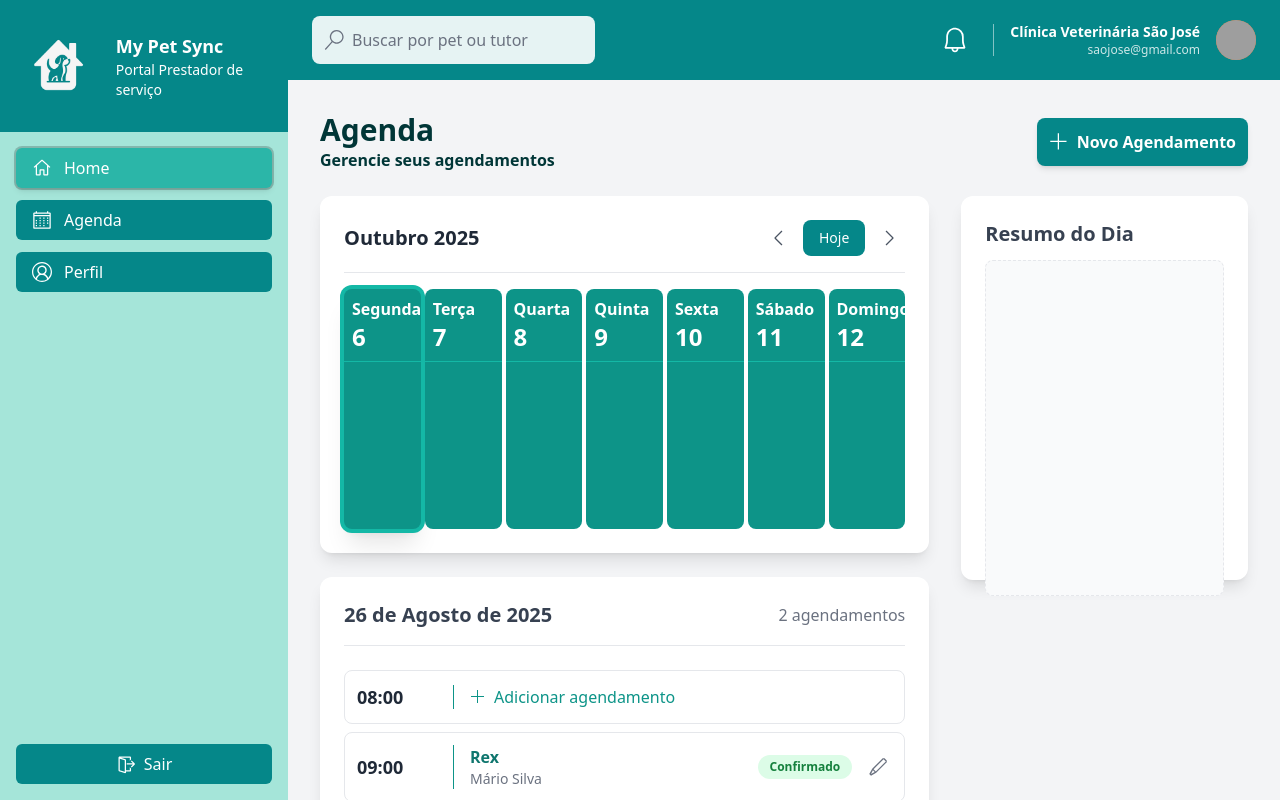
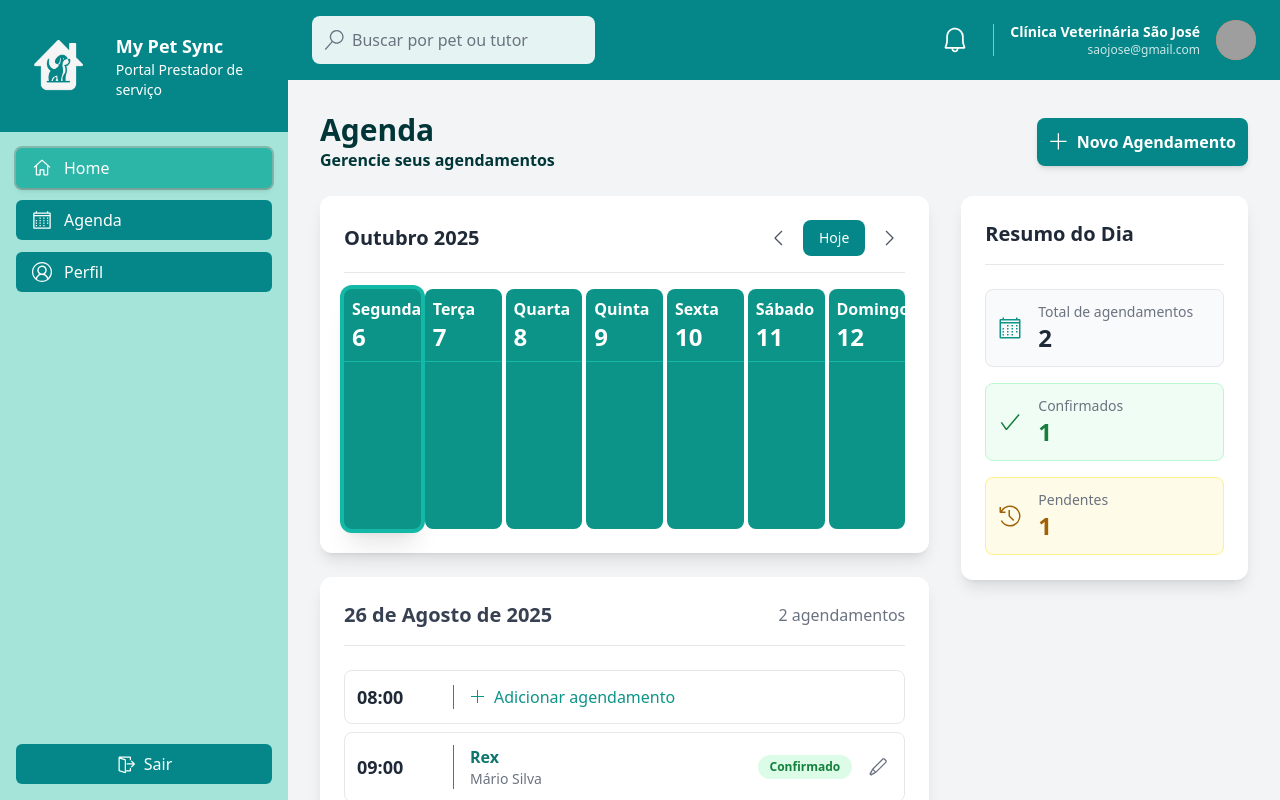
Before and after one commit to GustavoZanardi15/MyPetSync-FrontEnd, a React (Vite) app in the folder FrontEndWeb/: page /agenda in a window 1280 px wide. Built offline with nearby package versions, Linux system fonts and the light colour scheme; grey boxes are pictures that could not be loaded.

Commit message:
feat(agenda): integrar DailySummary e remover placeholder da coluna lateral

```diff
--- a/FrontEndWeb/src/pages/AgendaPage.jsx
+++ b/FrontEndWeb/src/pages/AgendaPage.jsx
@@ -1,6 +1,7 @@
 import { VscAdd } from "react-icons/vsc";
 import AgendaCalendar from "../components/agenda/AgendaCalendar";
 import DailySchedule from "../components/agenda/DailySchedule";
+import DailySummary from "../components/agenda/DailySummary";
 
 const AgendaPage = () => {
   return (
@@ -22,12 +23,7 @@ const AgendaPage = () => {
           <AgendaCalendar />
           <DailySchedule />
         </div>
-        <div className="w-80 bg-white p-6 rounded-xl shadow-lg h-96">
-          <h2 className="text-xl font-semibold text-gray-700 mb-3">
-            Resumo do Dia
-          </h2>
-          <div className="h-full bg-gray-50 flex items-center justify-center rounded-lg text-gray-500 border border-dashed"></div>
-        </div>
+        <DailySummary />
       </div>
     </div>
   );
```
